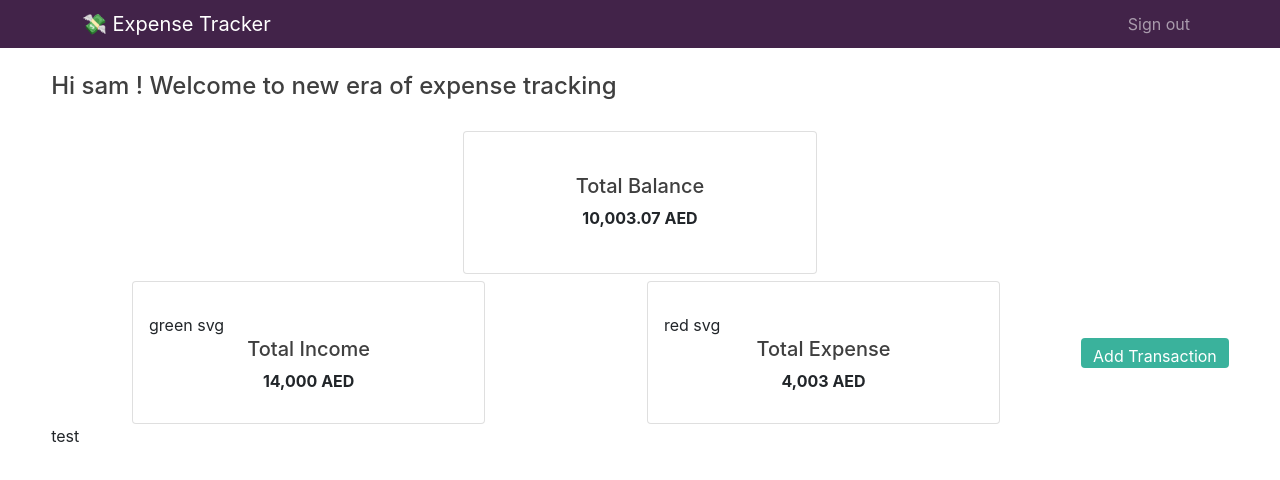
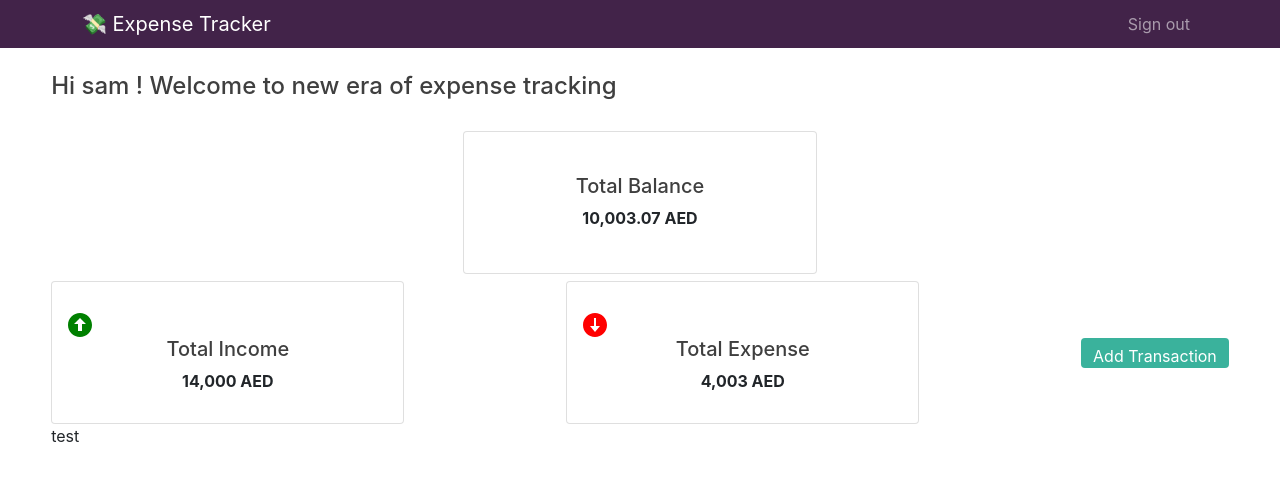
Before and after one commit to mohdsauood/expense-tracker, a React (Create React App) app: page / in a window 1280 px wide. Shown: the top 480 px of the page. Built offline with nearby package versions, Linux system fonts and the light colour scheme.

Commit message:
feat : partial user detail card

```diff
--- a/src/components/userDetails/index/UserDetails.js
+++ b/src/components/userDetails/index/UserDetails.js
@@ -16,7 +16,11 @@ export const UserDetails = () => {
             Hi {userName} ! Welcome to new era of expense tracking
           </h4>
           <div className={`${styles.cardsRowOneDiv} w-100`}>
-            <UserDetailCard text="Total Balance" amount={totalBalance} />
+            <UserDetailCard
+              text="Total Balance"
+              amount={totalBalance}
+              center={true}
+            />
           </div>
           <div
             className={`${styles.cardsRowTwoDiv} w-100 d-flex justify-content-between align-items-center`}
@@ -24,12 +28,14 @@ export const UserDetails = () => {
             <UserDetailCard
               text="Total Income"
               amount={totalIncome}
-              icon="green"
+              iconColor="green"
+              center={false}
             />
             <UserDetailCard
               text="Total Expense"
               amount={totalExpense}
-              icon="red"
+              iconColor="red"
+              center={false}
             />
             <Button className={styles.addTransactionButton}>
               Add Transaction
--- a/src/components/userDetails/userDetailCard/UserDetailCard.js
+++ b/src/components/userDetails/userDetailCard/UserDetailCard.js
@@ -3,11 +3,32 @@ import { Card } from "react-bootstrap";
 import { addCommasToNumber } from "../../../service/addCommasToNumber";
 import styles from "./styles.module.scss";
 
-export const UserDetailCard = ({ text, amount, icon }) => {
+export const UserDetailCard = ({ text, amount, iconColor, center }) => {
   return (
-    <Card className="mx-auto money-card">
+    <Card className={`${center && "mx-auto"} money-card`}>
       <Card.Body className="d-flex flex-column justify-content-center">
-        {!!icon && (icon == "red" ? "red svg" : "green svg")}
+        {!!iconColor &&
+          (iconColor == "green" ? (
+            <svg
+              fill={iconColor}
+              xmlns="http://www.w3.org/2000/svg"
+              width="24"
+              height="24"
+              viewBox="0 0 24 24"
+            >
+              <path d="M0 12c0 6.627 5.373 12 12 12s12-5.373 12-12-5.373-12-12-12-12 5.373-12 12zm18-1h-4v7h-4v-7h-4l6-6 6 6z" />
+            </svg>
+          ) : (
+            <svg
+              fill={iconColor}
+              xmlns="http://www.w3.org/2000/svg"
+              width="24"
+              height="24"
+              viewBox="0 0 24 24"
+            >
+              <path d="M24 12c0-6.627-5.373-12-12-12s-12 5.373-12 12 5.373 12 12 12 12-5.373 12-12zm-17 1h4v-8h2v8h4l-5 6-5-6z" />
+            </svg>
+          ))}
         <Card.Title className="text-center custom-text-gray">{text}</Card.Title>
         <Card.Text className={`${styles.fontBold} text-center`}>
           {addCommasToNumber(amount)} AED
```
